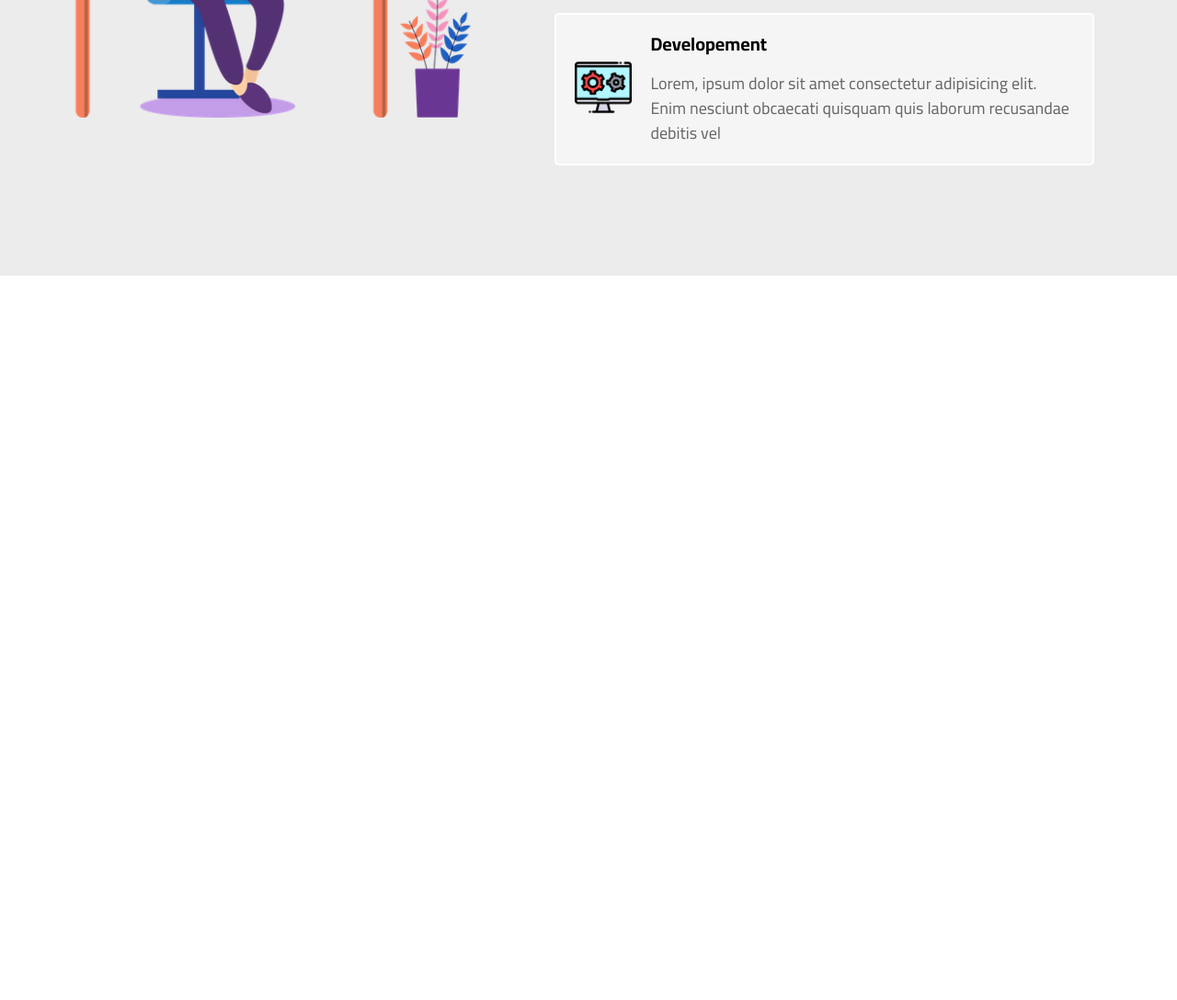
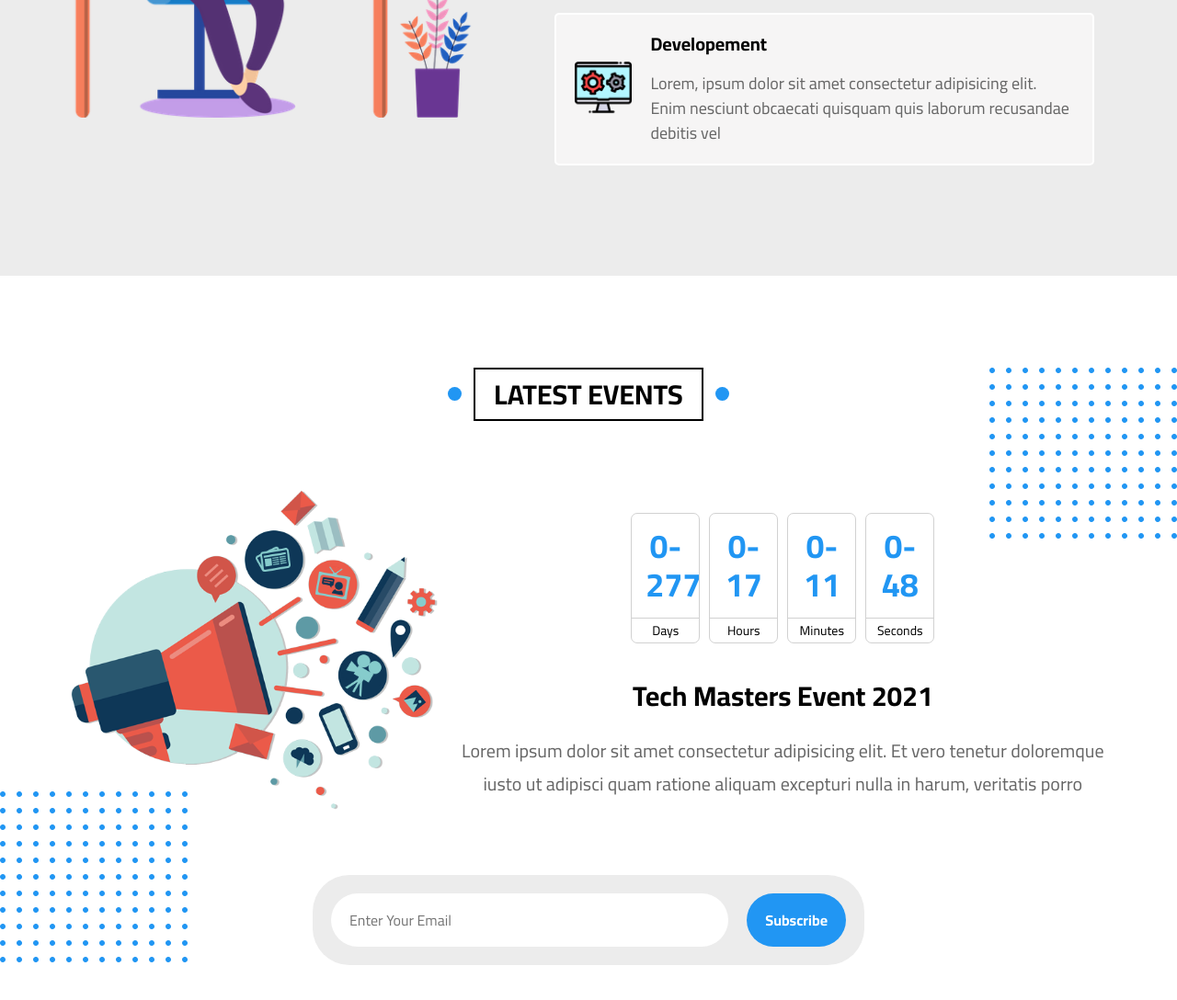
Before and after one commit to yousefimam/elzero-website, a plain HTML site: page index.html in a window 1280 px wide. Shown: the part 8641-9729 px from the top of the page at 92% size. Before the commit the page ends 8941 px from the top, so only its background shows below. Drawn offline with Linux system fonts and the light colour scheme.

Commit message:
events is finished

```diff
--- a/css/elzero.css
+++ b/css/elzero.css
@@ -69,7 +69,12 @@ body {
 , .services
 , .team
 , .skills
-, .works {
+, .works
+, .events
+, .pricing
+, .top
+, .stats
+, .request {
   position: relative;
   padding-top: var(--main-padding);
   padding-bottom: var(--main-padding);
@@ -79,7 +84,9 @@ body {
 .gallery
 , .testi
 , .services
-, .works {
+, .works
+, .pricing
+, .stats {
   background-color: var(--section-background);
 }
 
@@ -166,6 +173,18 @@ body {
     height: 100%;
     width: 50%;
   }
+}
+.dots-up , .dots-down {
+  position: absolute;
+  z-index: 0;
+}
+.dots-up {
+  top: var(--main-padding);
+  right: 0;
+}
+.dots-down {
+  bottom: var(--main-padding);
+  left: 0;
 }
 /* end of component */
 /* start of header  */
@@ -1084,3 +1103,115 @@ header .container > ul > li:hover + div , .sections:hover {
   margin-bottom: 0;
 }
 /* end of our works */
+/* start of events  */
+.events .container {
+  position: relative;
+  z-index: 1;
+}
+.events .content {
+  display: flex;
+}
+.events .content .date {
+  display: flex;
+  justify-content: center;
+  column-gap: 10px;
+  margin: 40px 0;
+}
+.events .content .field {
+  background-color: white;
+  width: 75px;
+  border: 1px solid #d1d1d1;
+  text-align: center;
+  border-radius: 7px;
+}
+.events .content .field h3 {
+  color: var(--main-color);
+  margin: 15px;
+  font-size: 36px;
+}
+.events .content .field span {
+  display: block;
+  border-top: 1px solid #d1d1d1;
+  padding: 5px 0;
+  font-size: 14px;
+
+}
+.events .content .field:hover , .events .content .field:hover span{
+  border-color: var(--main-color);
+}
+.events .content .image {
+  flex-basis: 70%;
+}
+@media (max-width: 992px) {
+  .events .content .image {
+    display: none;
+  }
+}
+.events .content .image img {
+  max-width: 100%;
+}
+.events .content h2 {
+  text-align: center;
+  font-size: 30px;
+}
+.events .content p {
+  color: var(--text-color);
+  text-align: center;
+  font-size: 20px;
+  line-height: 1.8;
+}
+
+.events .subs {
+  max-width: 600px;
+  margin: 50px auto;
+  margin-bottom: 0;
+  background-color: var(--section-background);
+  padding: 20px;
+  border-radius: 40px;
+  display: flex;
+  gap: 20px;
+}
+.events .subs input[type = "text"]{
+  padding: 20px;
+  border: none;
+  border-radius: 40px;
+  flex: 1;
+}
+.events .subs input[type="text"]:focus {
+  outline: none;
+}
+.events .subs input[type="text"]::placeholder {
+  text-transform: capitalize;
+}
+.events .subs input[type = "button"]{
+  padding: 20px;
+  color: white;
+  font-weight: bold;
+  background-color: var(--main-color);
+  border: none;
+  border-radius: 40px;
+}
+.events .subs input[type="button"]:hover {
+  background-color: var(--main-color-alt);
+  cursor: pointer;
+}
+
+@media (max-width: 768px) {
+  .events .subs {
+    flex-direction: column;
+    border-radius: 0;
+  }
+  .events .subs input[type="text"] , .events .subs input[type="button"] {
+    border-radius: 0;
+  }
+}
+/* end of events  */
+/* start of pricing  */
+/* end of pricing  */
+/* queries */
+@media (min-width: 768px) {
+}
+@media (min-width: 992px) {
+}
+@media (min-width: 1200px) {
+}
--- a/index.html
+++ b/index.html
@@ -563,5 +563,48 @@
       </div>
     </div>
   </div>
+  <div class="events" id="events">
+    <h2 class="special-head flex-center">latest events</h2>
+    <div class="dots-up">
+      <img src="imgs/dots.png" alt="">
+    </div>
+    <div class="container">
+      <div class="content">
+        <div class="image">
+          <img src="imgs/events.png" alt="">
+        </div>
+        <div class="event">
+          <div class="date">
+            <div class="field">
+              <h3>0-277</h3>
+              <span>Days</span>
+            </div>
+            <div class="field">
+              <h3>0-17</h3>
+              <span>Hours</span>
+            </div>
+            <div class="field">
+              <h3>0-11</h3>
+              <span>Minutes</span>
+            </div>
+            <div class="field">
+              <h3>0-48</h3>
+              <span>Seconds</span>
+            </div>
+          </div>
+          <h2>Tech Masters Event 2021</h2>
+          <p>Lorem ipsum dolor sit amet consectetur adipisicing elit. Et vero tenetur doloremque iusto ut adipisci quam ratione
+          aliquam excepturi nulla in harum, veritatis porro</p>
+        </div>
+      </div>
+      <div class="subs">
+        <input type="text" placeholder="enter your email">
+        <input type="button" value="Subscribe">
+      </div>
+    </div>
+    <div class="dots-down">
+      <img src="imgs/dots.png" alt="">
+    </div>
+  </div>
 </body>
 </html>
```
